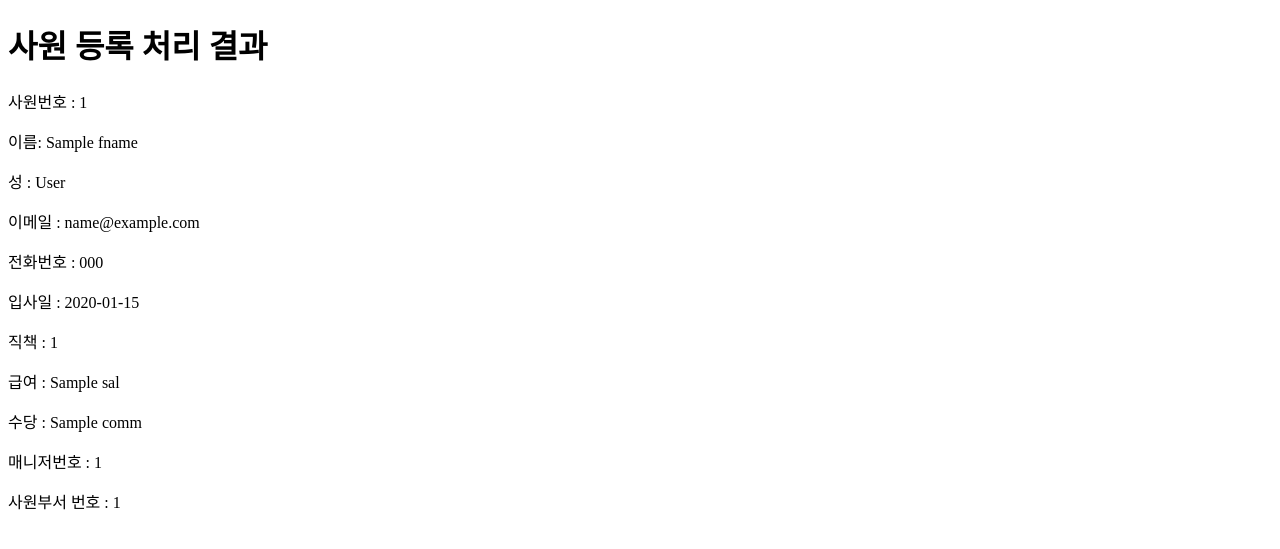
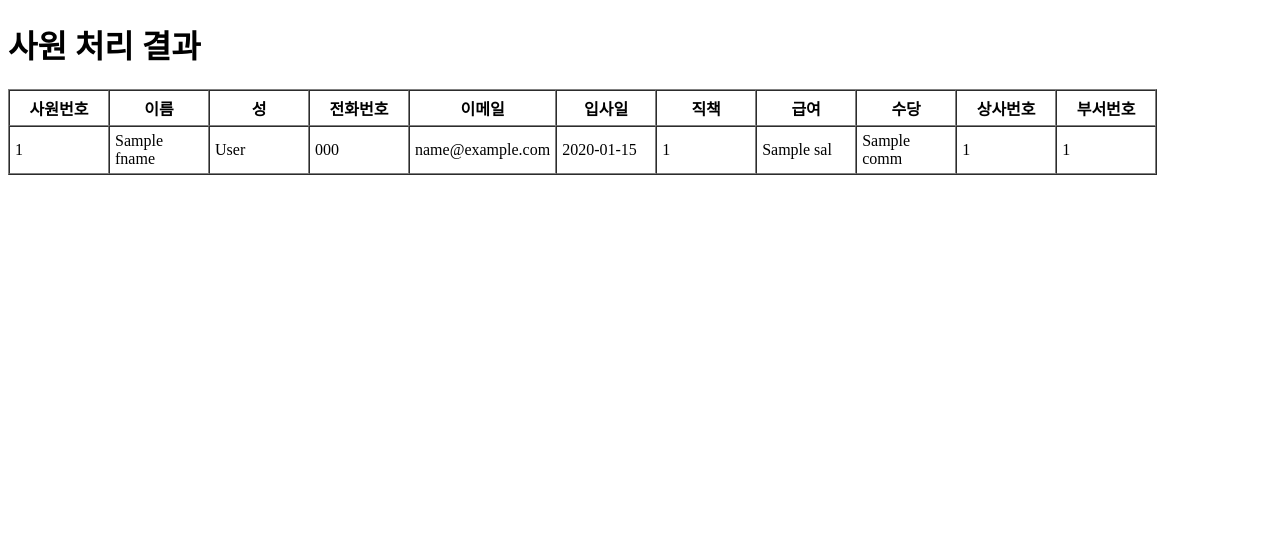
Before and after one commit to Yongheech/frontends, a FastAPI app: template views/templates/emp/result.html in a window 1280 px wide. Shown: the top 549 px of the page. Run offline with FastAPI, Linux system fonts and the light colour scheme; the template is opened without the code that fills it: most values are stand-ins (such as "Sample title", 1, 10 or a date in 2020).

Commit message:
sungjuk, emp 처리결과를 table 태그 출력

```diff
--- a/views/templates/emp/result.html
+++ b/views/templates/emp/result.html
@@ -2,9 +2,8 @@
 <html lang="ko">
 <head>
     <meta charset="UTF-8">
-    <title>사원 등록 처리 결과</title>
+    <title>사원 처리 결과</title>
 </head>
-<body>
  <!--
   코드 작성 흐름
   1. schema 작성 - schema/emp - Employee 클래스 작성
@@ -12,7 +11,9 @@
   3. router 핸들러 작성 - get/post 요청
   4. view 작성 - emp.html, result.html
  -->
-    <h1>사원 등록 처리 결과</h1>
+<body>
+<h1>사원 처리 결과</h1>
+<!--<h1>사원 등록 처리 결과</h1>
 <p>사원번호 : {{emp.empid}}</p>
 <p>이름: {{emp.fname}}</p>
 <p>성 : {{emp.lname}}</p>
@@ -23,6 +24,34 @@
 <p>급여 : {{emp.sal}}</p>
 <p>수당 : {{emp.comm}}</p>
 <p>매니저번호 : {{emp.mgrid}}</p>
-    <p>사원부서 번호 : {{emp.deptid}}</p>
+<p>사원부서 번호 : {{emp.deptid}}</p>-->
+
+<table border="1" cellpadding="5" cellspacing="0">
+    <colgroup>
+        <col width="100px">
+        <col width="100px">
+        <col width="100px">
+        <col width="100px">
+        <col width="100px">
+        <col width="100px">
+        <col width="100px">
+        <col width="100px">
+        <col width="100px">
+        <col width="100px">
+        <col width="100px">
+    </colgroup>
+    <tr>
+        <th>사원번호</th><th>이름</th><th>성</th><th>전화번호</th>
+        <th>이메일</th><th>입사일</th><th>직책</th><th>급여</th>
+        <th>수당</th><th>상사번호</th><th>부서번호</th>
+    </tr>
+    <tr>
+        <td>{{ emp.empid }}</td><td>{{ emp.fname }}</td><td>{{ emp.lname }}</td>
+        <td>{{ emp.phone }}</td><td>{{ emp.email }}</td><td>{{ emp.hdate }}</td>
+        <td>{{ emp.jobid }}</td><td>{{ emp.sal }}</td><td>{{ emp.comm }}</td>
+        <td>{{ emp.mgrid }}</td><td>{{ emp.deptid }}</td>
+    </tr>
+</table>
 </body>
 </html>
+<!-- 중괄호를 써야 결과값을 받아올 수 있음 (두개) -->
```
Also changed, not shown: views/templates/sungjuk/result.html (+26 -2 lines). Lines whose indentation alone changed are shown as unchanged.
